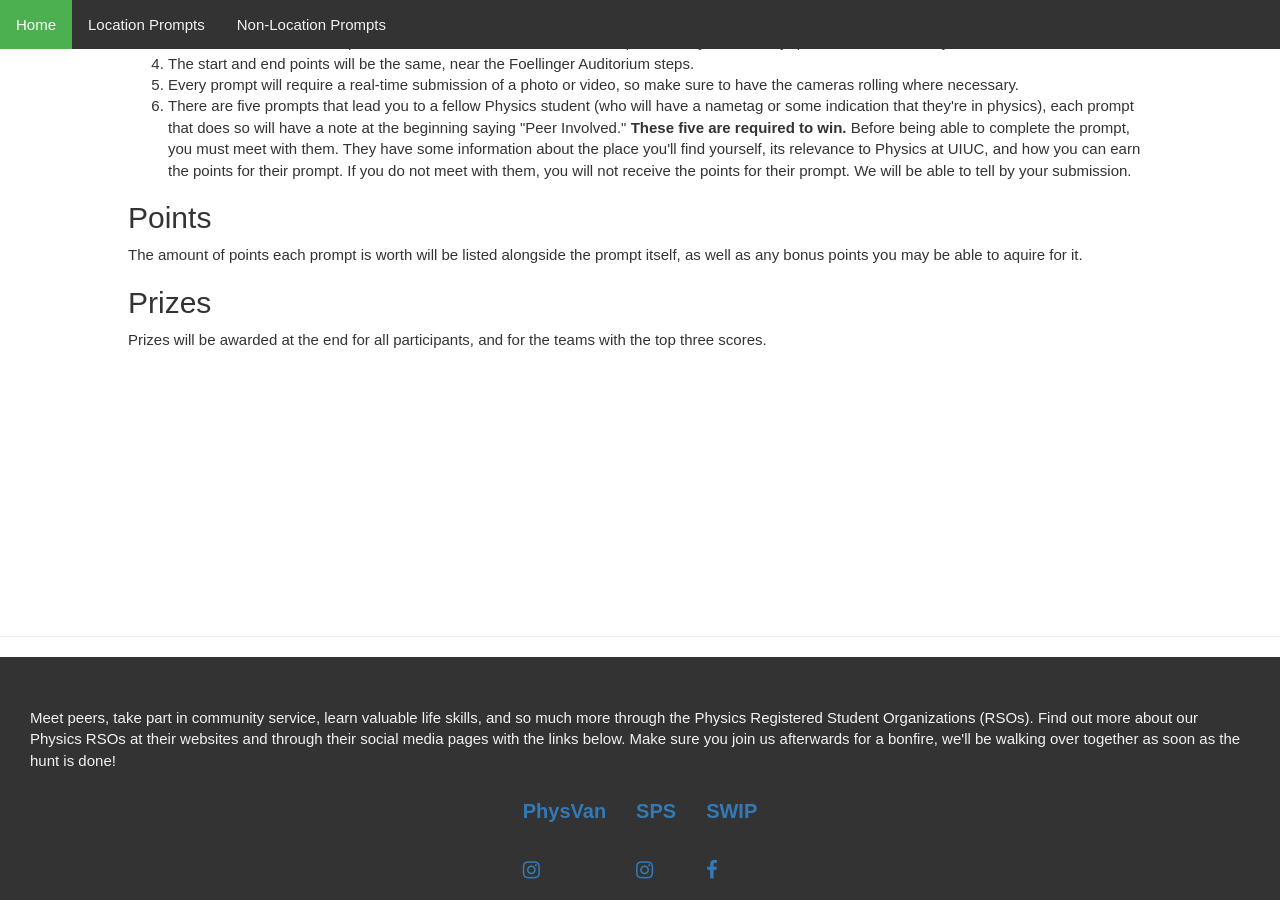
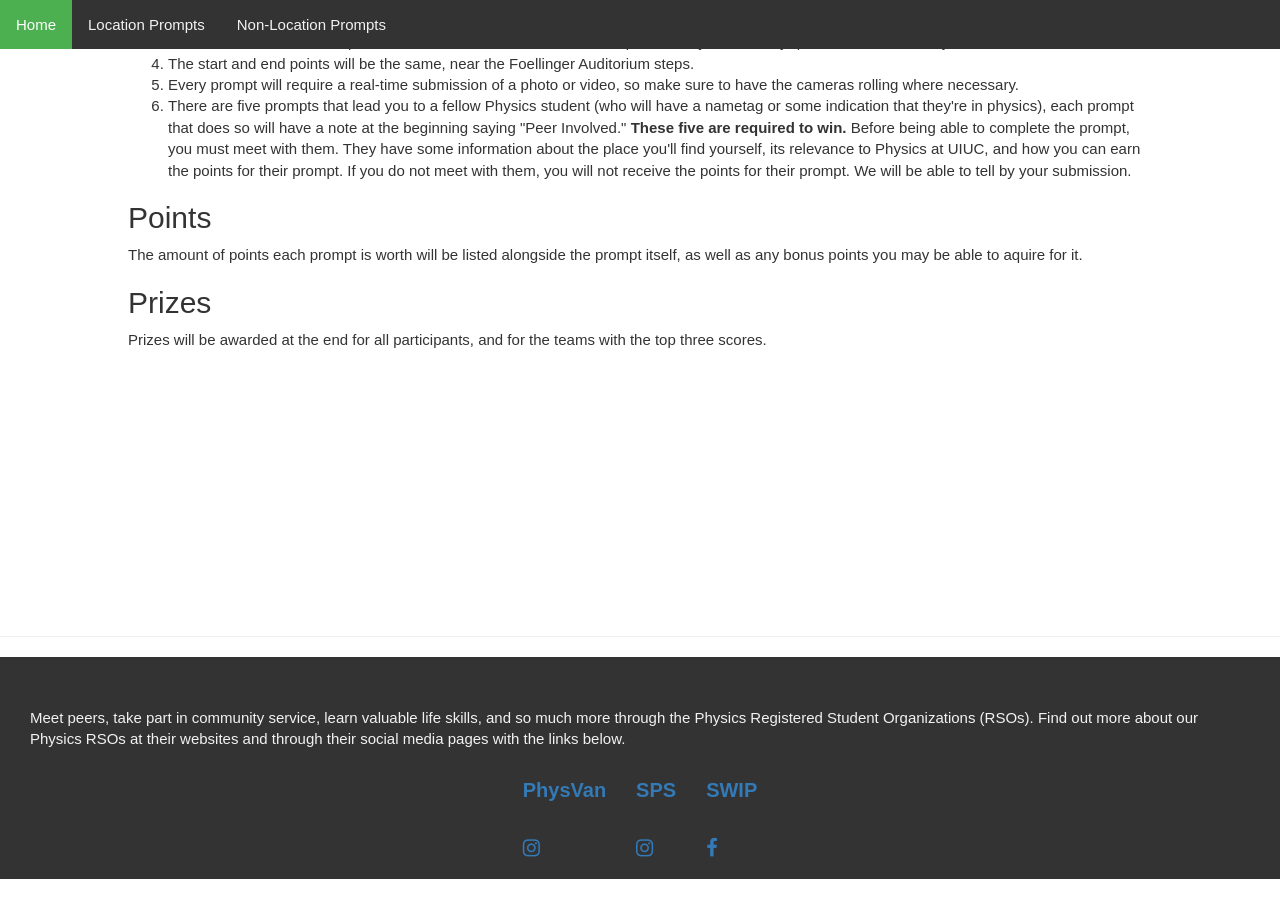
Before and after one commit to nsryan2/scav_hunt, a Jekyll site: the page built from index.html, in a window 1280 px wide and 900 px high, scrolled down 1049 px. Built offline with Jekyll 4.4.1, drawn with Linux system fonts in a browser that asks for light colours; nearby versions of some CDN libraries; after the commit the page ends 1928 px from its top, so only the background shows below that.

Commit message:
Update footer.html

```diff
--- a/_includes/footer.html
+++ b/_includes/footer.html
@@ -26,8 +26,7 @@
     Physics Registered Student Organizations (RSOs).
     Find out more about our Physics RSOs at their websites
     and through their social media pages with the links
-    below. Make sure you join us afterwards for a bonfire,
-    we'll be walking over together as soon as the hunt is done!
+    below.
     </p>
     <tr class="social">
         <th class="social">
```
